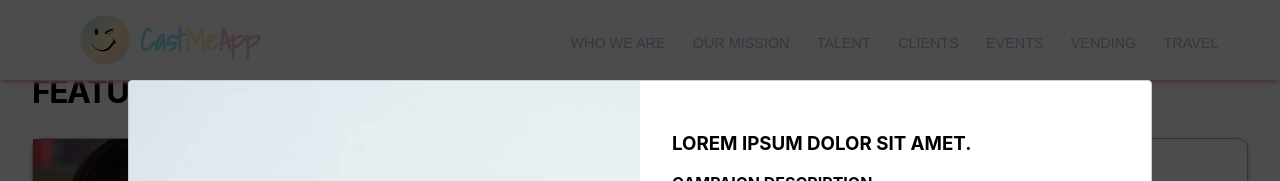
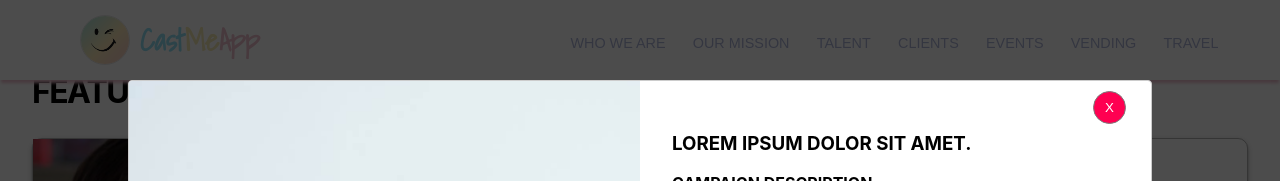
Before and after one commit to FrancisCalizo/ohio-taxidermy-supply, a Next.js app: page /clients in a window 1280 px wide. Both pictures are taken after a click on the button "READ MORE". Shown: the part 948-1129 px from the top of the page. Built offline with nearby package versions, Linux system fonts and the light colour scheme.

Commit message:
feat: add close button to campaign modal

```diff
--- a/components/pages/clients/CampaignModal.tsx
+++ b/components/pages/clients/CampaignModal.tsx
@@ -35,6 +35,15 @@ export default function CampaignModal() {
             />
           </ClientImageContainer>
           <ClientDescriptionContainer>
+            <CloseButton
+              onClick={(e) => {
+                e.preventDefault();
+                setIsModalOpen(false);
+              }}
+            >
+              X
+            </CloseButton>
+
             <h3 className="heading">Lorem ipsum dolor sit amet.</h3>
 
             <h3 className="sub-heading">Campaign Description</h3>
@@ -114,6 +123,24 @@ const ClientDescriptionContainer = styled.div`
   }
 `;
 
+const CloseButton = styled.button`
+  position: absolute;
+  top: 10px;
+  right: 25px;
+  cursor: pointer;
+  padding: 0.5rem 0.7rem;
+  background: #ff0051;
+  color: white;
+  border: 1px solid ${({ theme }) => theme.colors.gray};
+  border-radius: 50px;
+
+  &:hover {
+    background: ${darken(0.1, '#e20046')};
+  }
+
+  ${(props) => props.theme.global.setFocus('#e20046')}
+`;
+
 const StartCampaignButton = styled.button`
   position: absolute;
   bottom: 0;
```
